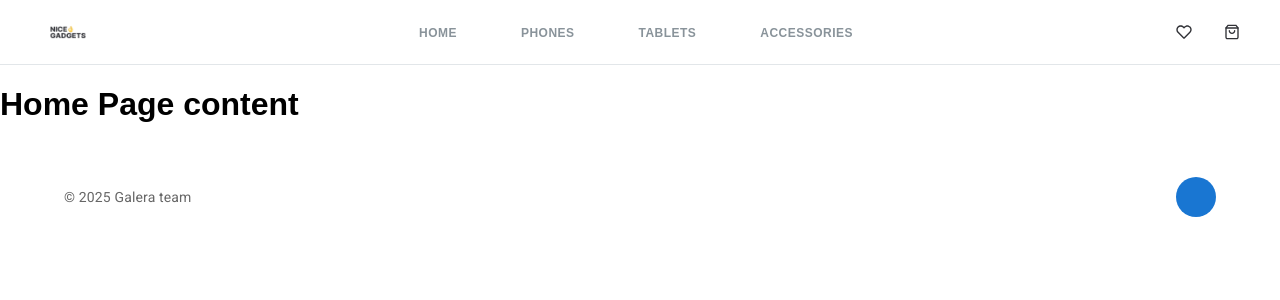
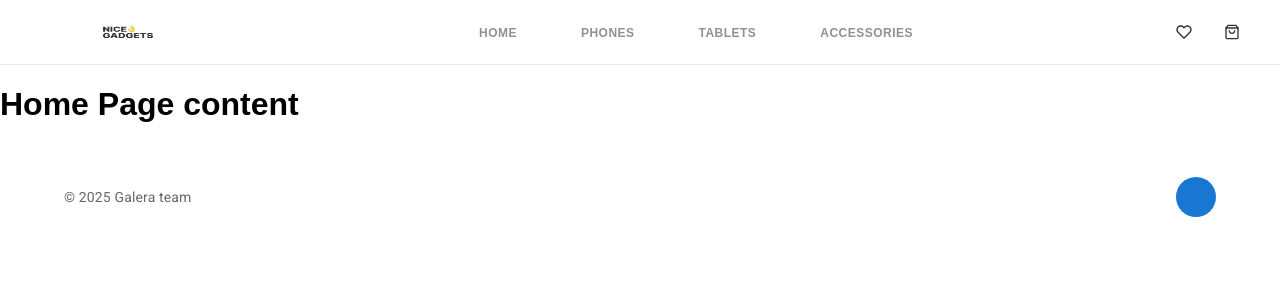
Before and after one commit to FSJAN25-team2/Product_catalog_Galera_team, a React (Vite) app: page /#/ in a window 1280 px wide. Shown: the top 300 px of the page. Built offline with nearby package versions, Linux system fonts and the light colour scheme; some icons are missing.

Commit message:
fix: update logo styles according to design requirements

```diff
--- a/src/styles/NavBar.scss
+++ b/src/styles/NavBar.scss
@@ -31,10 +31,15 @@ body {
     &__logo {
         display: flex;
         align-items: center;
+        justify-content: center;
         text-decoration: none;
+        width: 128px;
+        height: 64px;
+        padding: 0 24px;
     }
 
     &__logo-image {
+        width: 80px;
         height: 28px;
     }
 
```
